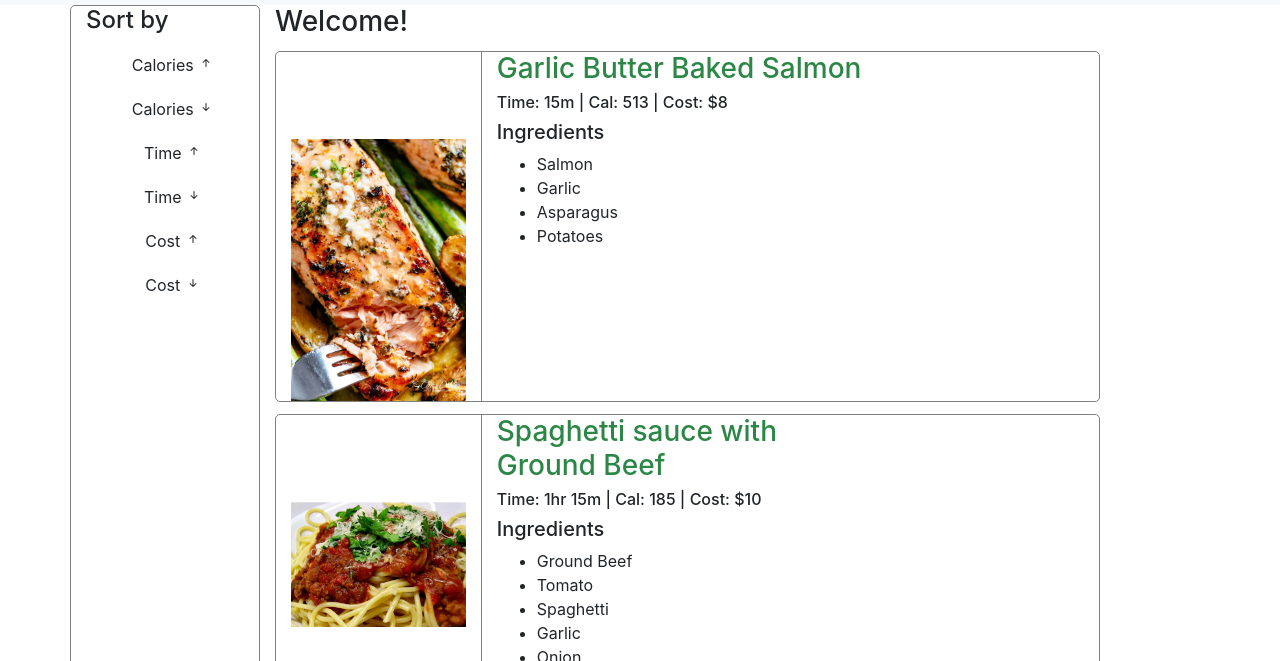
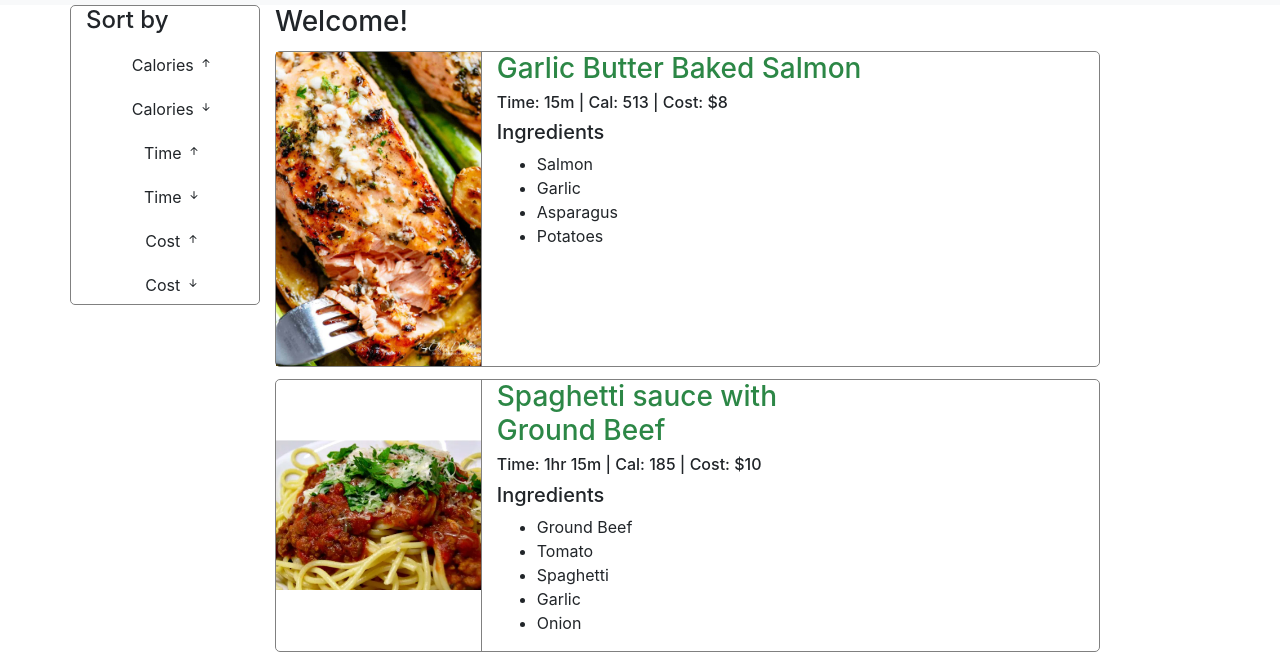
Before and after one commit to Andrewcwin/Aggie-grocer, a website: page home.html in a window 1280 px wide. Shown: the part 63-724 px from the top of the page. Drawn offline with nearby package versions, Linux system fonts and the light colour scheme.

Commit message:
DONE FUCK U ANDREW

```diff
--- a/css/style.css
+++ b/css/style.css
@@ -32,14 +32,23 @@
 
 .recipe-image {
     border-right: 1px solid gray;
+    display: flex;
+    justify-content: center;
+    align-items: center;
     overflow: hidden;
 }
 
 .recipe-image img {
-    max-width: 100%;
-    max-height: 100%;
-    margin-top: 50%;
-    object-fit: scale-down;
+    max-width: 120%;
+    max-height: 120%;
+    flex-shrink: 0;
+}
+
+.sidebar {
+    position: -webkit-sticky;
+    position: sticky !important;
+    top: 10px;
+    height: 300px;
 }
 
 .nav-side-menu {
```
Also changed, not shown: test/js/main.js (+5 -5 lines).
